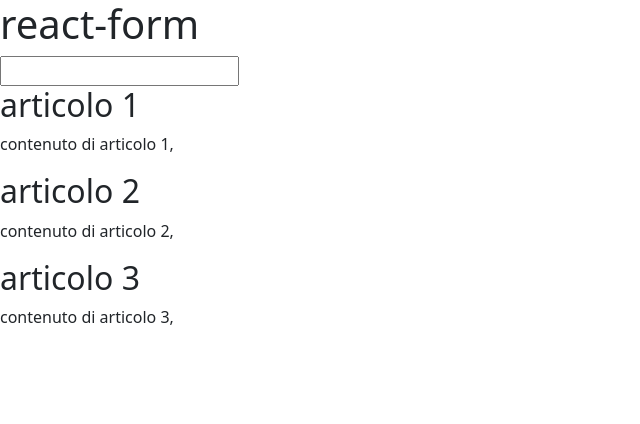
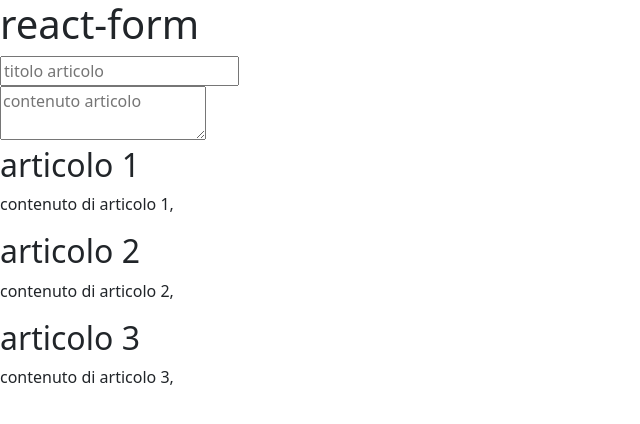
Before and after one commit to MarcoFiordi/react-form, a React (Vite) app: page / in a window 1280 px wide. Shown: the top 424 px of the page, without its empty margins (0-640 px from the left). Built offline with nearby package versions, Linux system fonts and the light colour scheme.

Commit message:
aggiunto textarea e state per il contenuto dell'articolo

```diff
--- a/src/App.jsx
+++ b/src/App.jsx
@@ -22,19 +22,38 @@ function App() {
   ]);
 
   const [title, setTitle] = useState("");
+  const [content, setContent] = useState("");
 
   return (
     <>
       <h1>react-form</h1>
+      <div>
         <input
           type="text"
-        placeholder=""
+          placeholder="titolo articolo"
           value={title}
           onChange={(event) => {
             setTitle(event.target.value);
             console.log(event.target.value);
 
           }} />
+      </div>
+
+      <div>
+        <textarea name=""
+          id=""
+          placeholder="contenuto articolo"
+          value={content}
+          onChange={(event) => {
+            setContent(event.target.value);
+            console.log(event.target.value);
+
+          }}
+        >
+
+        </textarea>
+      </div>
+
 
 
 
```
Lines whose indentation alone changed are shown as unchanged.
